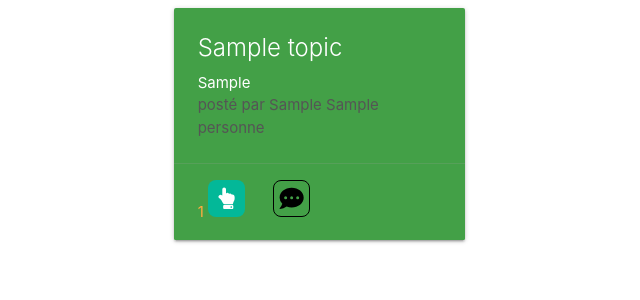
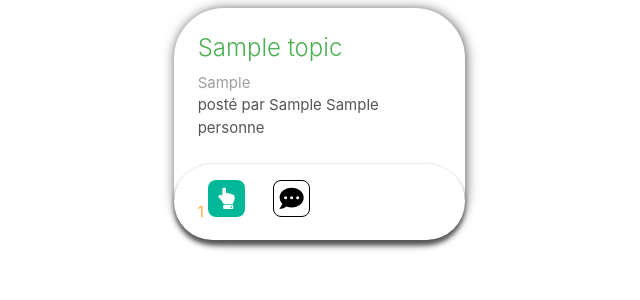
Before and after one commit to crolse/Workshop, a PHP site: page /Vues/topic.php in a window 1280 px wide. Shown: the top 300 px of the page, without its empty margins (164-804 px from the left). Run offline with PHP 8.4, Linux system fonts and the light colour scheme; tables that the repository leaves empty hold one stand-in row (values such as "Sample post").

```diff
--- a/Vues/topic.php
+++ b/Vues/topic.php
@@ -17,14 +17,14 @@ $users = $r1->fetchAll();
 ?>
 
 <div class="container">
-    <div class="w-25 mt-5 mx-auto">
+    <div class=" mt-5s mx-auto">
         <?php foreach ($topics as $topic) {
             ?>
             <div class="row">
                 <div class="col s12 m6">
-                    <div class="card green darken-1">
-                        <div class="card-content white-text">
-                            <span class="card-title"><?php echo $topic['titreTopic'] ?></span>
+                    <div style="border-radius: 50px; box-shadow: 1px 1px 12px #555;" class="card white darken-1">
+                        <div class="card-content grey-text">
+                            <span class="card-title green-text bold"><?php echo $topic['titreTopic'] ?></span>
                             <p><?php $topi = wordwrap($topic['corpsTopic'], 10, "***", true);
                                 $text = explode("***", $topi);
                                 if (count($text) > 15) {
@@ -38,14 +38,14 @@ $users = $r1->fetchAll();
                                     }
                                 } ?>
                             </p>
-                            <p style="color: #555555">posté par <?php foreach ($users as $user) {
+                            <p style="color: #555555;">posté par <?php foreach ($users as $user) {
                                     if ($user["idPersonnes"] == $topic["idPersonnes"]){
                                         echo $user["prenomPersonnes"]." ".$user["nomPersonnes"];
                                     }
                                 } ?>
                             </p>
                         </div>
-                        <div class="card-action">
+                        <div class="card-action" style="border-radius: 50px;  box-shadow: 0px 5px 5px #555;">
                             <a href="../Actions/likeTopic.php?id=<?php echo $topic["idTopic"] ?>"><?php echo $topic["compteurJaimeTopic"] ?> <img src="../Images/Illustrations/SVG/up-btn.svg"></a>
                             <a href="#"><img src="../Images/Illustrations/SVG/comment-btn.svg"></a>
                         </div>
--- a/connexion.php
+++ b/connexion.php
@@ -17,7 +17,6 @@
         Connexion
     </div>
     <div id="ecran">
-
         <div class="formulaire">
             <form action="./Actions/connexion.php" method="post">
 
--- a/header.php
+++ b/header.php
@@ -13,5 +13,4 @@
         <script src="https://cdnjs.cloudflare.com/ajax/libs/materialize/1.0.0/js/materialize.min.js"></script>
     </head>
     <body>
-
 <main class="container">
```
